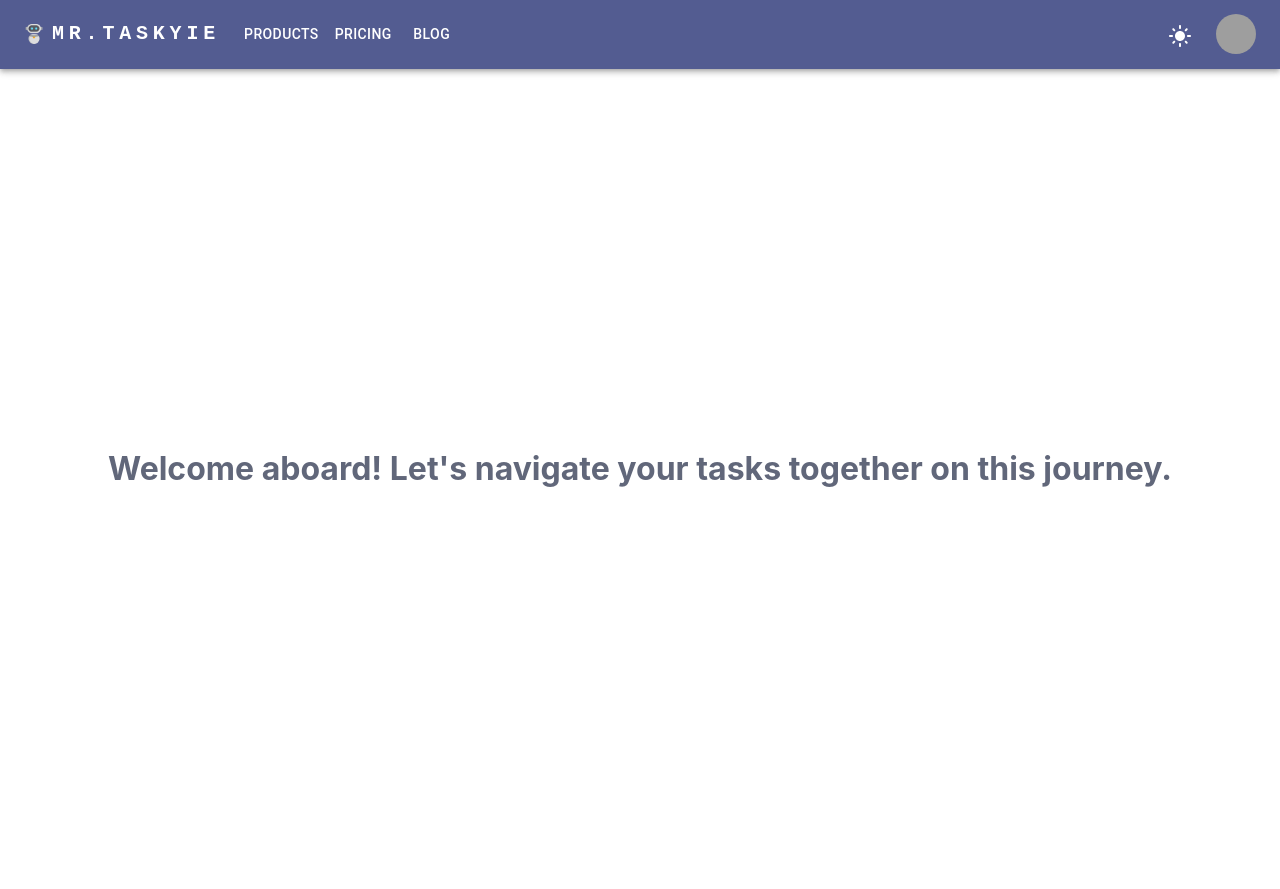
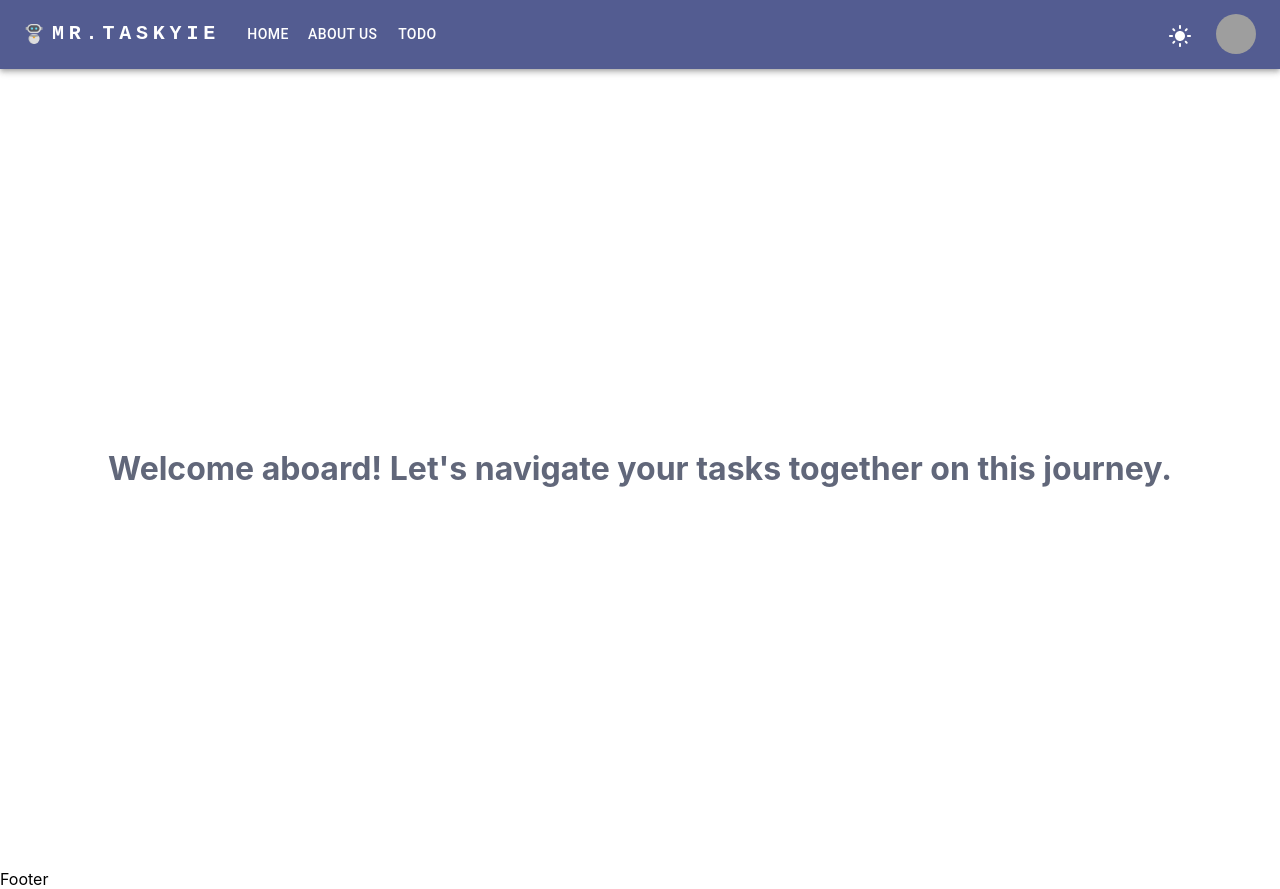
Before and after one commit to TusharPDev/todoApp, a React (Create React App) app in the folder frontend/: page / in a window 1280 px wide. Built offline with nearby package versions, Linux system fonts and the light colour scheme; grey boxes are pictures that could not be loaded.

Commit message:
Auth & user creation atoms

```diff
--- a/frontend/src/App.tsx
+++ b/frontend/src/App.tsx
@@ -5,6 +5,7 @@ import Navbar from './Components/Navbar/navbar';
 import { useAtom } from 'jotai';
 import { themeToggleAtom } from './jotai-store/atoms/navbarAtom';
 import Home from './Components/Home/home';
+import Footer from './Components/footer/footer';
 
 function App() {
   const [theme,setTheme] = useAtom(themeToggleAtom)
@@ -14,6 +15,7 @@ function App() {
      <div className='main'>
       <Home/>
      </div>
+     <Footer/>
     </div>
   );
 }
--- a/frontend/src/Components/Navbar/navbar.tsx
+++ b/frontend/src/Components/Navbar/navbar.tsx
@@ -19,7 +19,7 @@ import { Grid } from "@mui/material";
 import { useAtom } from 'jotai';
 import './navbar.css'
 import { themeToggleAtom } from "../../jotai-store/atoms/navbarAtom";
-const pages = ["Products", "Pricing", "Blog"];
+const pages = ["Home", "About Us", "Todo"];
 const settings = ["Profile", "Account", "Dashboard", "Logout"];
 
 const Navbar =()=> {
--- /dev/null
+++ b/frontend/src/Components/footer/footer.tsx
@@ -0,0 +1,11 @@
+import React from 'react'
+
+const Footer = () => {
+  return (
+    <div>
+      Footer
+    </div>
+  )
+}
+
+export default Footer
```
Also changed, not shown: frontend/src/jotai-store/atoms/authAtom.ts (added, +30 -0 lines), frontend/src/Components/footer/footer.css (added).
